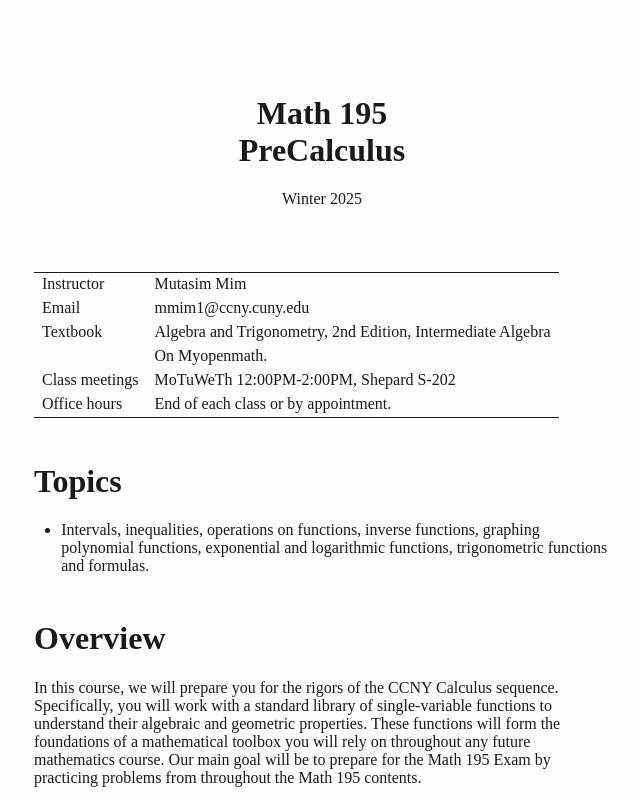
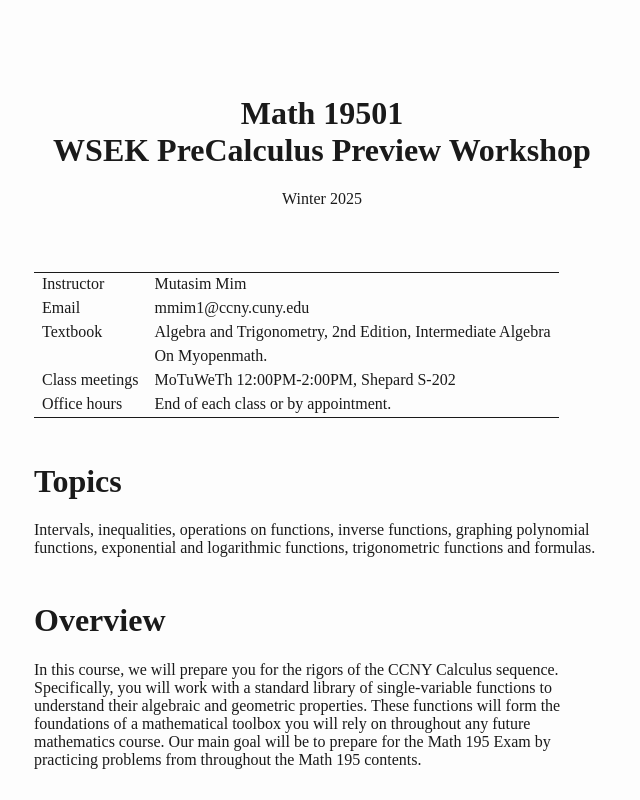
Before and after one commit to mutasimm/math19501, a plain HTML site: page index.html in a window 1280 px wide. Shown: the top 800 px of the page, without its empty margins (318-958 px from the left). Drawn offline with Linux system fonts and the light colour scheme.

Commit message:
changed main page.

```diff
--- a/index.html
+++ b/index.html
@@ -4,7 +4,7 @@
   <meta charset="utf-8" />
   <meta name="generator" content="pandoc" />
   <meta name="viewport" content="width=device-width, initial-scale=1.0, user-scalable=yes" />
-  <title>Math 195 PreCalculus </title>
+  <title>Math 19501 WSEK PreCalculus Preview Workshop </title>
   <style>
     html {
       color: #1a1a1a;
@@ -170,8 +170,8 @@
 </head>
 <body>
 <header id="title-block-header">
-<h1 class="title">Math 195<br />
-PreCalculus </h1>
+<h1 class="title">Math 19501<br />
+WSEK PreCalculus Preview Workshop </h1>
 <p class="date">Winter 2025</p>
 </header>
 <div class="center">
@@ -207,11 +207,9 @@ S-202</td>
 </table>
 </div>
 <h1 class="unnumbered" id="topics">Topics</h1>
-<ul>
-<li><p>Intervals, inequalities, operations on functions, inverse
-functions, graphing polynomial functions, exponential and logarithmic
-functions, trigonometric functions and formulas.</p></li>
-</ul>
+<p>Intervals, inequalities, operations on functions, inverse functions,
+graphing polynomial functions, exponential and logarithmic functions,
+trigonometric functions and formulas.</p>
 <h1 class="unnumbered" id="overview">Overview</h1>
 <p>In this course, we will prepare you for the rigors of the CCNY
 Calculus sequence. Specifically, you will work with a standard library
```
